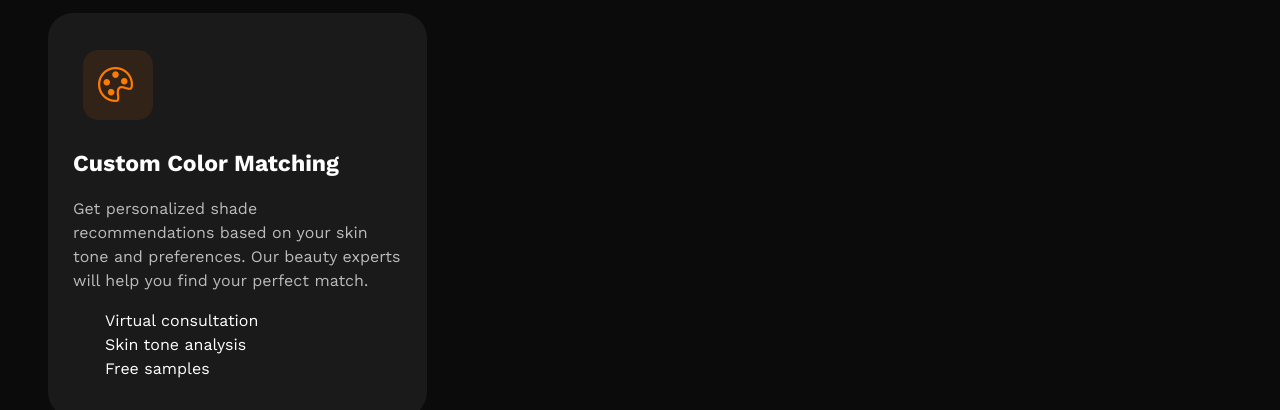
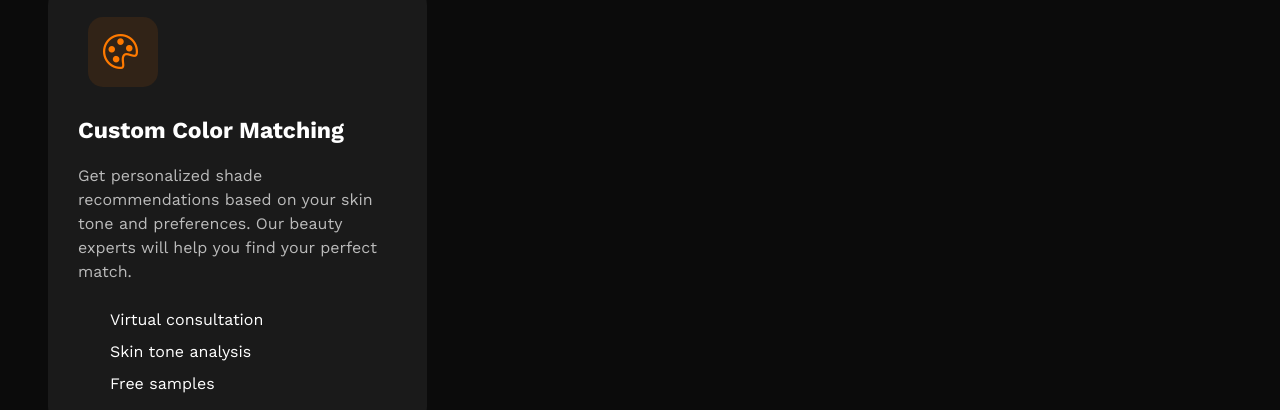
Before and after one commit to La-Pheme456/Fancy-lips, a plain HTML site: page services.html in a window 1280 px wide. Shown: the part 400-810 px from the top of the page. Drawn offline with nearby package versions, Linux system fonts and the light colour scheme.

Commit message:
Update website

```diff
--- a/css/style.css
+++ b/css/style.css
@@ -608,16 +608,18 @@ header nav .menu-content .cart a:hover {
 
 
 
+
                                 /* ================ SERVICES ================ */
     #services .heading h2 {
     font-size: 60px;
-margin-top: 12%;
+    margin-top: 5%;
     }
     #services .content .cont .box {
     width: 100%;
     height: auto;
+    margin-top: 15%;
     background: #1a1a1a;
-padding: 20px 25px;
+    padding: 20px 30px;
     border-radius: 25px;
     transition: 1s ease-in-out;
     }
--- a/services.html
+++ b/services.html
@@ -60,13 +60,13 @@
                                 </div>
                                 <div class="text">
                                     <h2>Custom Color Matching</h2>
-                                    <p>Get personalized shade recommendations based on your skin tone and preferences. Our beauty experts will help you find your perfect match.</p>
+                                    <p>Get personalized shade<br> recommendations based on your skin<br> tone and preferences. Our beauty<br> experts will help you find your perfect<br> match.</p>
                                 </div>
                                 <div class="list">
-                                    <ul>
-                                        <li>Virtual consultation</li>
-                                        <li>Skin tone analysis</li>
-                                        <li>Free samples</li>
+                                    <ul class="mt-4">
+                                        <li class="mb-2">Virtual consultation</li>
+                                        <li class="mb-2">Skin tone analysis</li>
+                                        <li class="mb-2">Free samples</li>
                                     </ul>
                                 </div>
                             </div>
```
Lines whose indentation alone changed are shown as unchanged.
